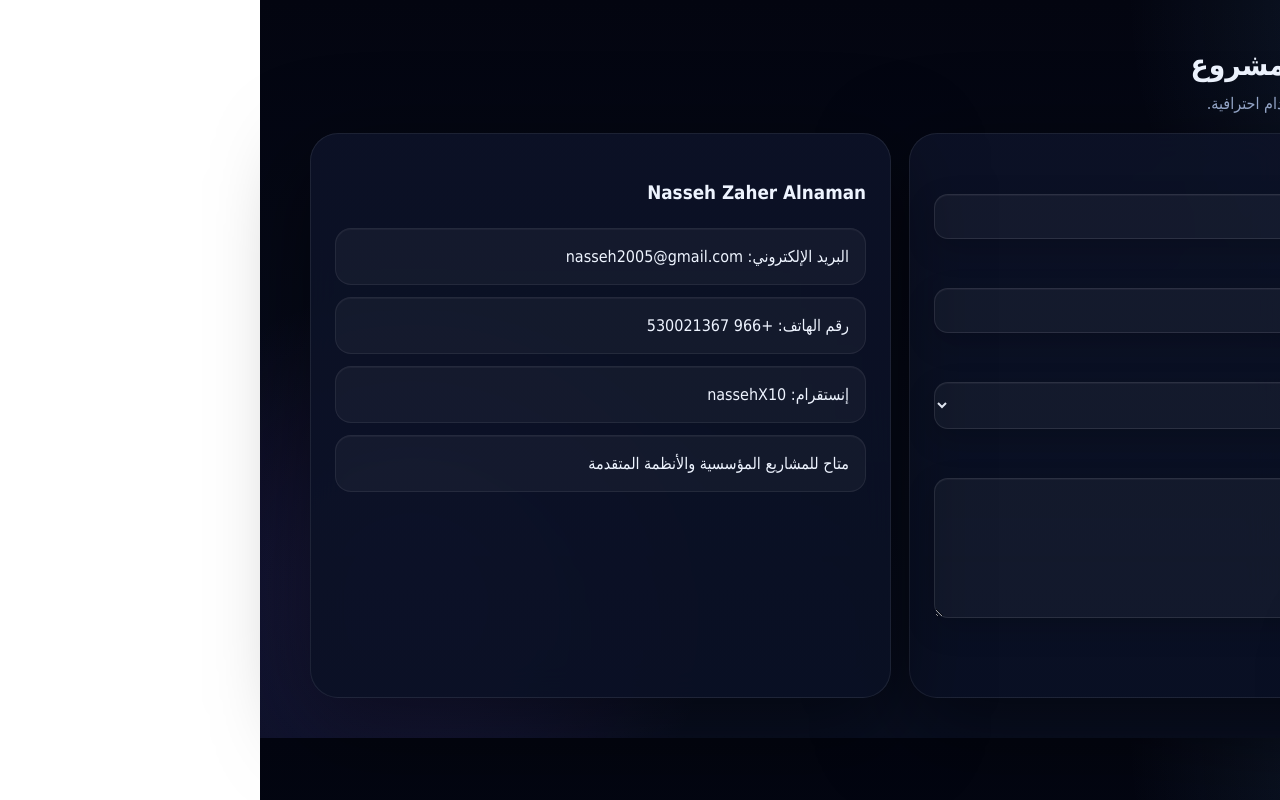
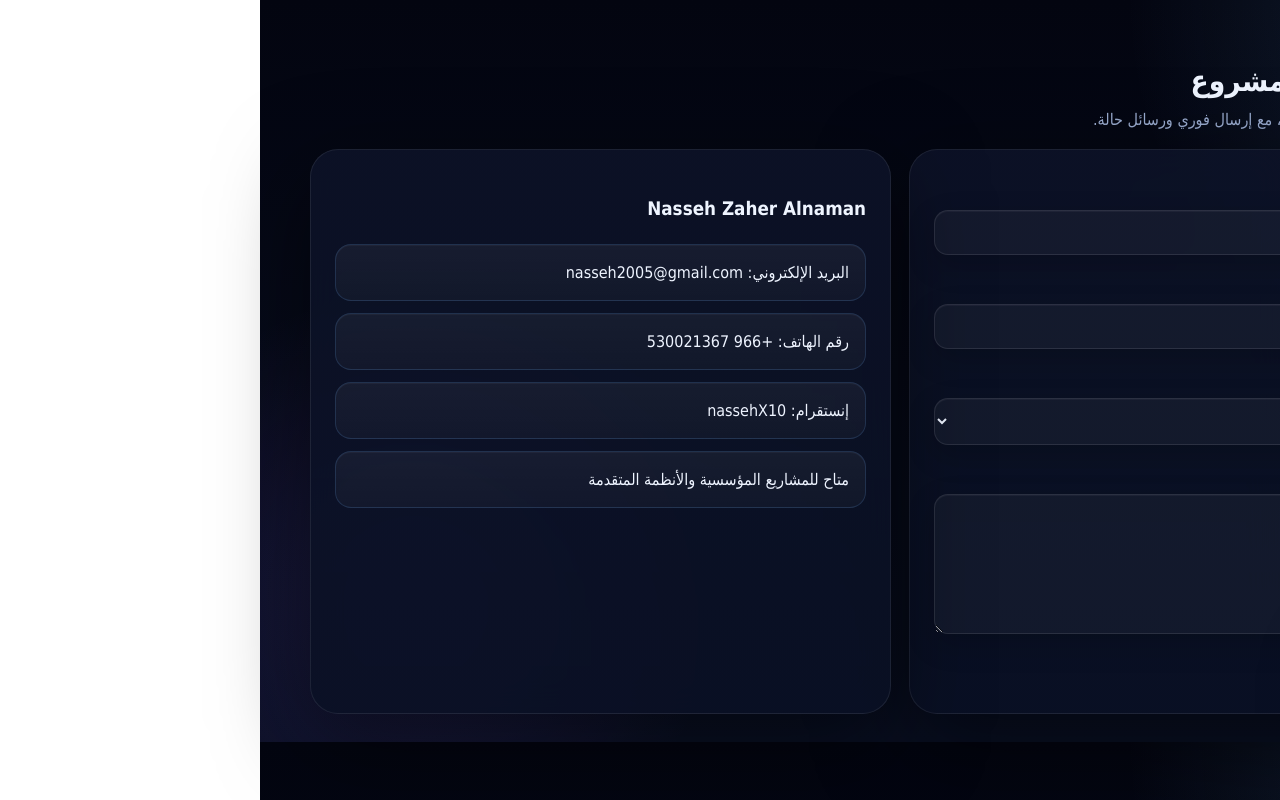
Before and after one commit to nasseh2005-byte/n9-gruopX, a Next.js app: page /contact in a window 1280 px wide. Built offline with nearby package versions, Linux system fonts and the light colour scheme.

Commit message:
Update page.jsx

```diff
--- a/app/contact/page.jsx
+++ b/app/contact/page.jsx
@@ -2,20 +2,22 @@ import ContactForm from '../components/contact-form';
 
 export default function ContactPage() {
   return (
-    <main className="wrap" style={{ padding: '40px 0' }}>
-      <div className="section-title"><div><h2>التواصل وطلب مشروع</h2><p>نموذج تواصل فعلي مع تجربة استخدام احترافية.</p></div></div>
+    <main className="page-shell">
+      <section className="wrap" style={{ padding: '56px 0 28px' }}>
+        <div className="section-title"><div><h2>التواصل وطلب مشروع</h2><p>نموذج فعلي بتجربة استخدام مريحة، مع إرسال فوري ورسائل حالة.</p></div></div>
         <div className="contact">
           <ContactForm />
           <div className="card">
             <h3>Nasseh Zaher Alnaman</h3>
             <div className="info-list">
-            <div className="info-item">البريد الإلكتروني: nasseh2005@gmail.com</div>
-            <div className="info-item">رقم الهاتف: +966 530021367</div>
-            <div className="info-item">إنستقرام: nassehX10</div>
-            <div className="info-item">متاح للمشاريع المؤسسية والأنظمة المتقدمة</div>
+              <div className="info-item info-item-lux">البريد الإلكتروني: nasseh2005@gmail.com</div>
+              <div className="info-item info-item-lux">رقم الهاتف: +966 530021367</div>
+              <div className="info-item info-item-lux">إنستقرام: nassehX10</div>
+              <div className="info-item info-item-lux">متاح للمشاريع المؤسسية والأنظمة المتقدمة</div>
             </div>
           </div>
         </div>
+      </section>
     </main>
   );
 }
```
Lines whose indentation alone changed are shown as unchanged.
